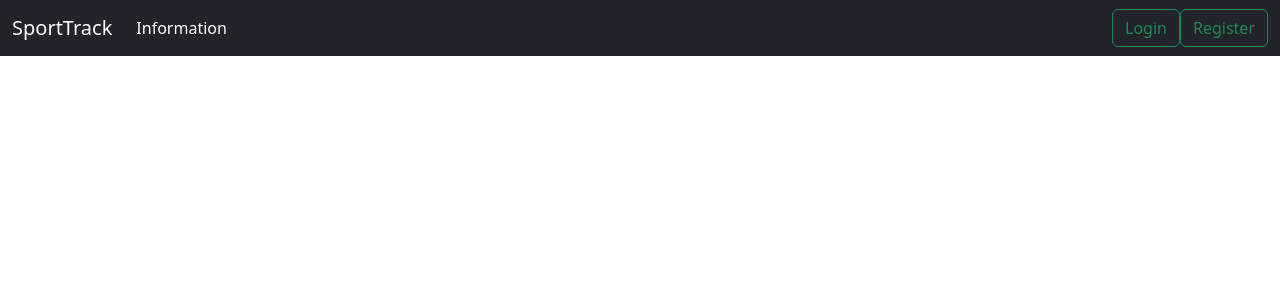
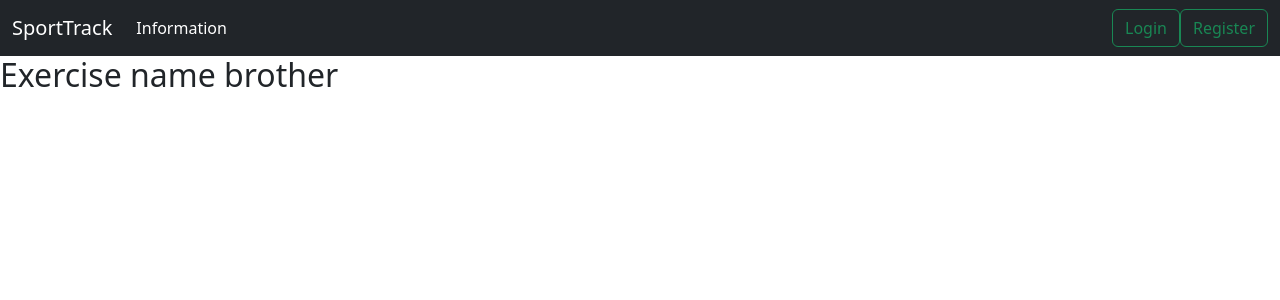
Before and after one commit to mamarek123/SportTrackBetaReactFronEnd, a React (Create React App) app: page /exercise in a window 1280 px wide. Shown: the top 300 px of the page. Built offline with nearby package versions, Linux system fonts and the light colour scheme.

Commit message:
Some final touches for the module and added linking to Exercise page that will be my Training for Exercise

```diff
--- a/src/App.js
+++ b/src/App.js
@@ -11,6 +11,7 @@ import Register from "./pages/Register";
 import Calendar from "./pages/Calendar";
 import Exercises from "./pages/Exercises";
 import ExercisesForDay from "./pages/ExercisesForDay";
+import Exercise from"./pages/Exercise"
 
 
 const App = () => {
@@ -38,6 +39,7 @@ const App = () => {
                 <Route path="/calendar" element={<Calendar />} />
                 <Route path="/exercises" element={<Exercises />} />
                 <Route path="/exercisesforday" element={<ExercisesForDay/>} />
+                <Route path="/exercise" element={<Exercise/>} />
             </Routes>
         </Router>
     );
--- /dev/null
+++ b/src/pages/Exercise.js
@@ -0,0 +1,10 @@
+// components/Calendar.js
+import React from 'react';
+
+export default function Exercise() {
+    return (
+        <div>
+            <h2>Exercise name brother</h2>
+        </div>
+    );
+};
--- a/src/pages/ExercisesForDay.js
+++ b/src/pages/ExercisesForDay.js
@@ -1,5 +1,5 @@
 import React, { useState, useEffect } from 'react';
-import { useLocation } from "react-router-dom";
+import {Link, useLocation} from "react-router-dom";
 import axios from 'axios'; // Ensure you have axios installed
 import "./ExercisesForDay.css";
 
@@ -20,7 +20,6 @@ export default function ExercisesForDay() {
 
     useEffect(() => {
         const fetchTrainings = async () => {
-            console.log(localStorage.getItem('token'))
             if (isValidDate(dateParam)) {
                 const dateParts = dateParam.split('-'); // Assuming dateParam is 'YYYY-MM-DD'
                 try {
@@ -52,14 +51,11 @@ export default function ExercisesForDay() {
             return;
         }
 
-        // Assuming newTraining.dateTime is correctly set; otherwise, use new Date().toISOString()
-        // Extract the date from the URL
+
         const dateFromUrl = new URLSearchParams(window.location.search).get('date');
 
-        // Optionally, append a time part if your backend requires a full dateTime format
-        // For example, assuming the start of the day: `${dateFromUrl}T00:00:00`
-        console.log(dateFromUrl);
-        const dateTime = `${dateFromUrl}T05:00:00`; // Adjust time part as needed
+
+        const dateTime = `${dateFromUrl}T05:00:00`;
 
         const trainingData = {
             exerciseName: newTraining.exerciseName,
@@ -76,15 +72,10 @@ export default function ExercisesForDay() {
                 }
             });
 
-            console.log('Training added successfully:', response.data);
-            // Update UI accordingly...
-            // Maybe clear the form or show a success message
-            // setNewTraining({exerciseName: '', repsAndWeights: '', note: '', dateTime: ''}); // Clear form
-            // Or fetch and update the list of trainings, etc.
             window.location.reload();
         } catch (error) {
             console.error('Failed to add new training:', error);
-            // Handle error, e.g., show an error message
+            alert('Failed to add training. Please check console for details.');
         }
     };
 
@@ -137,7 +128,11 @@ export default function ExercisesForDay() {
                 <tbody>
                 {trainings.map((training, index) => (
                     <tr key={index}>
-                        <td>{training.exerciseName}</td>
+                        <td>
+                            <Link to={`/Exercise?name=${encodeURIComponent(training.exerciseName)}`}>
+                                {training.exerciseName}
+                            </Link>
+                        </td>
                         <td>{training.repsAndWeights}</td>
                         <td>{training.note}</td>
                         <td>
--- a/src/pages/Login.js
+++ b/src/pages/Login.js
@@ -17,7 +17,7 @@ export default function Login() {
             },
             (error) => {
                 console.log(error);
-                // Handle error response (e.g., show an error message)
+                alert('Failed to login');
             }
         );
     };
--- a/src/pages/Register.js
+++ b/src/pages/Register.js
@@ -24,7 +24,7 @@ export default function Register() {
             },
             (error) => {
                 console.log(error);
-                // Handle error response (e.g., show an error message)
+                alert('Failed to register.');
             }
         );
     };
```
